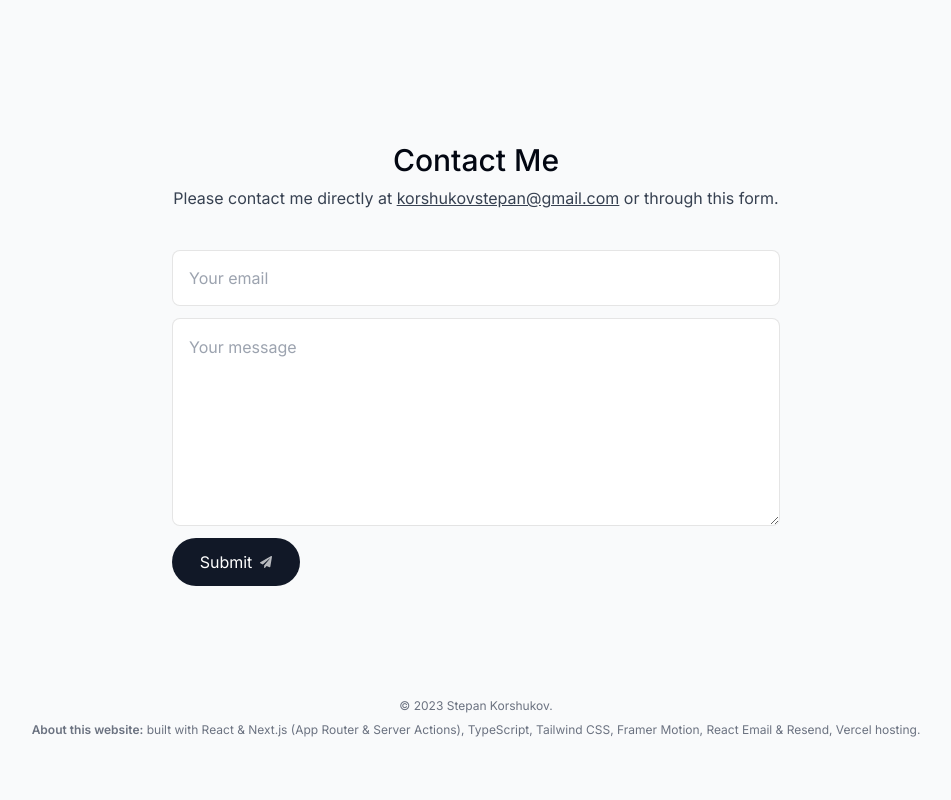
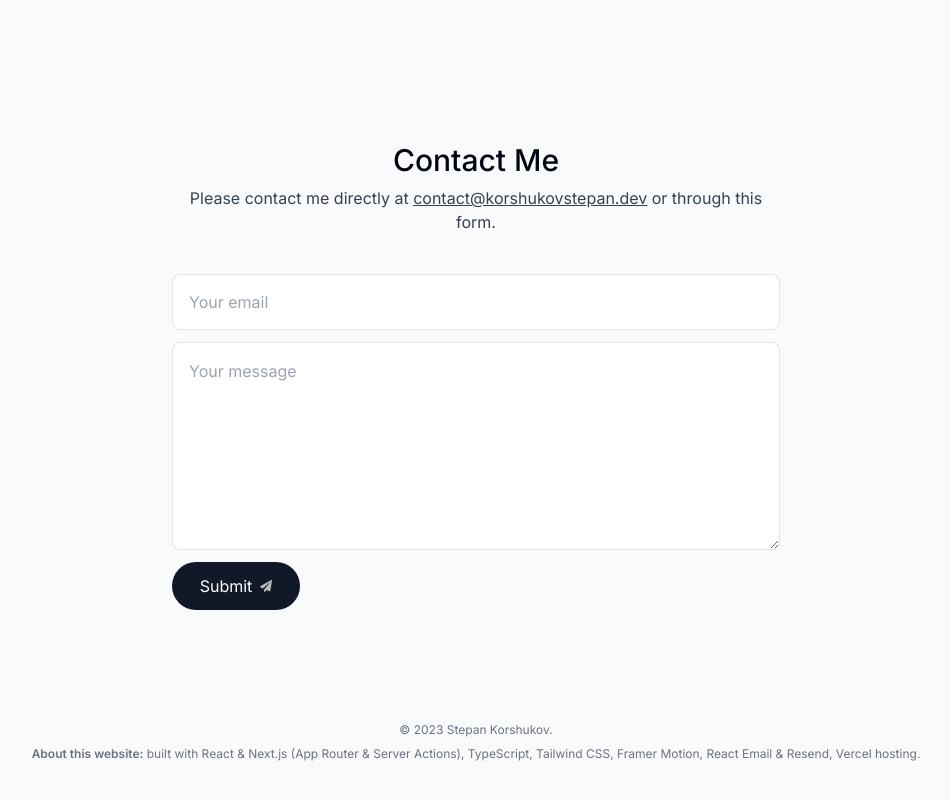
Before and after one commit to valmlord/portfolio, a Next.js app: page / in a window 1280 px wide. Shown: the part 4404-5204 px from the top of the page, without its empty margins (164-1115 px from the left). Before the commit the page ends 5182 px from the top, so only its background shows below. Built offline with nearby package versions, Linux system fonts and the light colour scheme; no server answers.

Commit message:
fix: change contact email

```diff
--- a/actions/sendEmail.ts
+++ b/actions/sendEmail.ts
@@ -29,8 +29,8 @@ export const sendEmail = async (formData: FormData) => {
   try {
     data = await resend.emails.send({
       from: "onboarding@resend.dev",
-      to: "korshukovstepan@gmail.com",
-      subject: "Message from contact form - korshukovstepan@gmail.com",
+      to: "contact@korshukovstepan.dev",
+      subject: "Message from contact form - korshukovstepan.dev",
       reply_to: senderEmail,
       react: React.createElement(ContactFormEmail, {
         message: message,
--- a/components/Contact.tsx
+++ b/components/Contact.tsx
@@ -35,8 +35,8 @@ const Contact = () => {
 
       <p className="text-gray-700 -mt-6 dark:text-white/80">
         Please contact me directly at{" "}
-        <a className="underline" href="mailto:example@gmail.com">
-          korshukovstepan@gmail.com
+        <a className="underline" href="mailto:contact@korshukovstepan.dev">
+          contact@korshukovstepan.dev
         </a>{" "}
         or through this form.
       </p>
```
Also changed, not shown: public/taskify.png (added).
